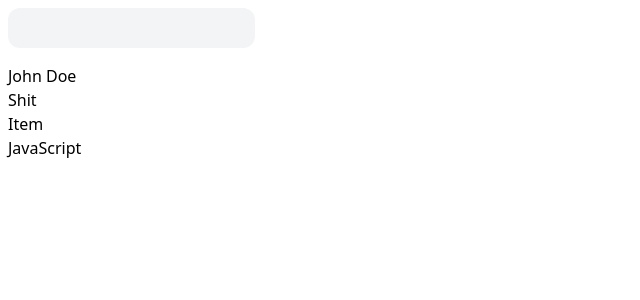
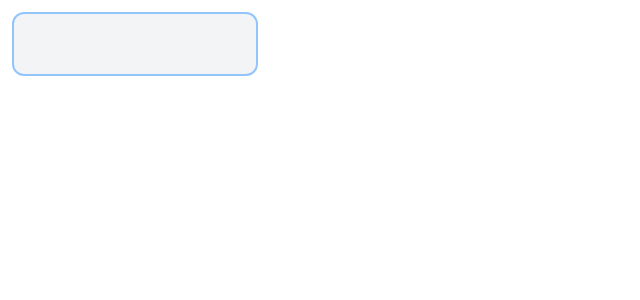
Before and after one commit to mrCodeScripts/DEV_WORK, a React (Vite) app: page / in a window 1280 px wide. Shown: the top 300 px of the page, without its empty margins (0-640 px from the left). Built offline with nearby package versions, Linux system fonts and the light colour scheme.

Commit message:
Just learned fucking useDeferredValue hook in ReactJS

```diff
--- a/src/App.jsx
+++ b/src/App.jsx
@@ -22,6 +22,7 @@
 import TryUseLayoutEffect from "./Examples/ReactJS_Hooks/UseLayoutEffect";
 import TryUsedID from "./Examples/ReactJS_Hooks/UseId";
 import TryUseTransition from "./Examples/ReactJS_Hooks/UseTransition";
+import TryUseDeferredValue from "./Examples/ReactJS_Hooks/UseDeferredValue";
 
 export default function App() {
   return (
@@ -50,7 +51,8 @@
       {/* <TryUseLayoutEffect /> */}
       {/* <TryUsedID /> */}
       {/* <TryUseState /> */}
-      <TryUseTransition />
+      {/* <TryUseTransition /> */}
+      <TryUseDeferredValue />
     </>
   );
 }
--- /dev/null
+++ b/src/Examples/ReactJS_Hooks/UseDeferredValue.jsx
@@ -0,0 +1,52 @@
+import { useDeferredValue, useEffect, useState } from "react"
+
+function UseDefferedValueExample1 () {
+  const [query, setQuery] = useState("");
+  const [job, setJob] = useState(false);
+  const [loading, setLoading] = useState(false);
+  const defferedValue = useDeferredValue(query);
+
+  const inputAction = (e) => {
+    if (!loading) setLoading(true);
+    if (job) setJob(false);
+    setQuery(e.target.value);
+  };
+
+  useEffect(() => {
+    // simulate server fetching
+    const slowProcess = async () => {
+      await new Promise(res => setTimeout(res, 9000));
+      if (loading) setLoading(false);
+      if (!job)  setJob(true);
+    };
+    slowProcess()
+  }, [defferedValue]);
+
+  return (
+    <>
+      <input
+        className="p-5 m-3 bg-gray-100 rounded-xl outline-none border-2
+        border-blue-300 text-gray-700 text-sm"
+        type="text"
+        value={query}
+        onInput={inputAction}
+      />
+      {
+        loading && job ? <p
+          className="text-red-400 font-bold"
+        >Loading...</p> :
+        !loading && job ? <p
+          className="text-green-400 font-bold"
+        >Done</p> : ""
+      }
+    </>
+  )
+}
+
+export default function TryUseDeferredValue () {
+  return (
+    <>
+      <UseDefferedValueExample1 />
+    </>
+  )
+}
```
